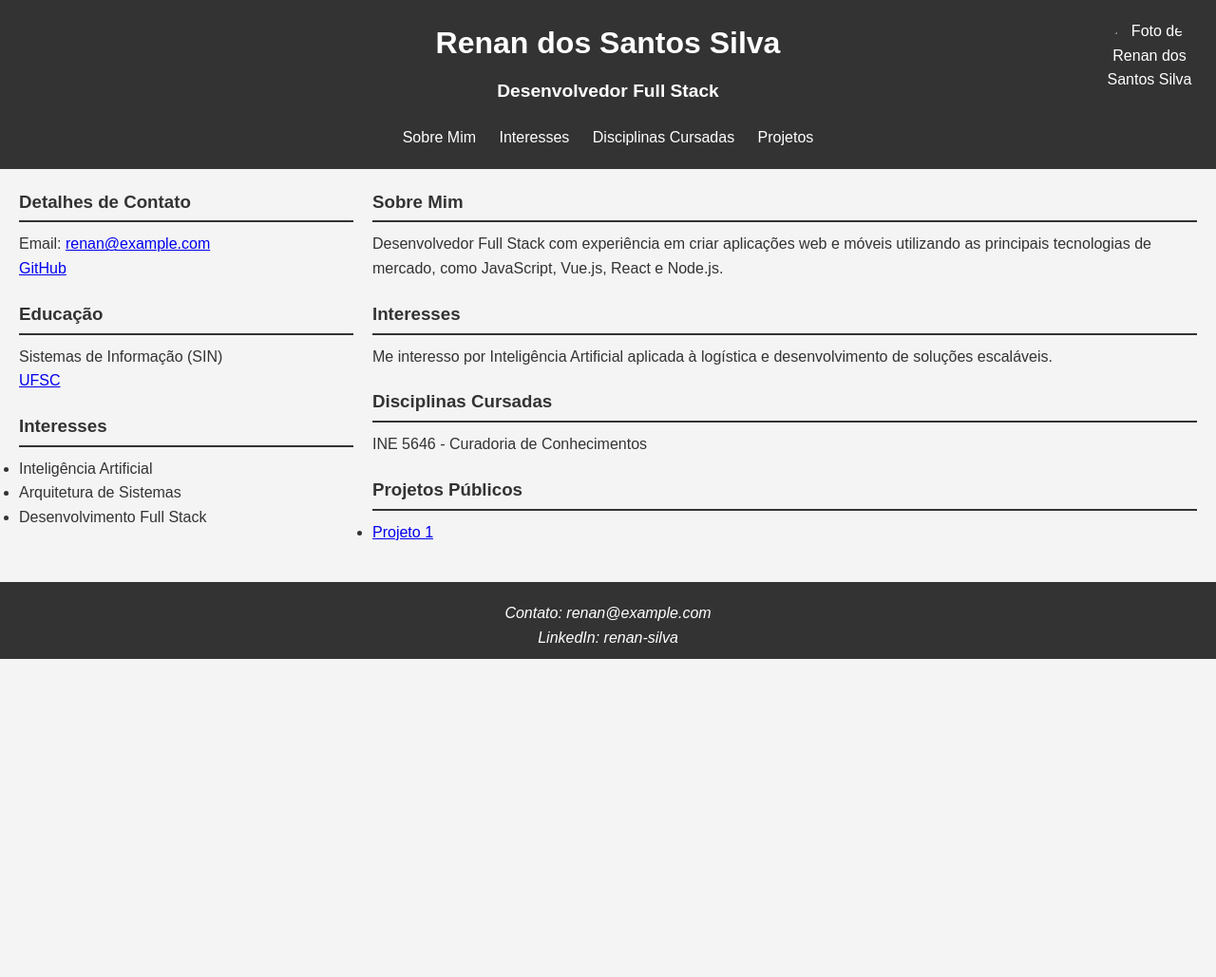
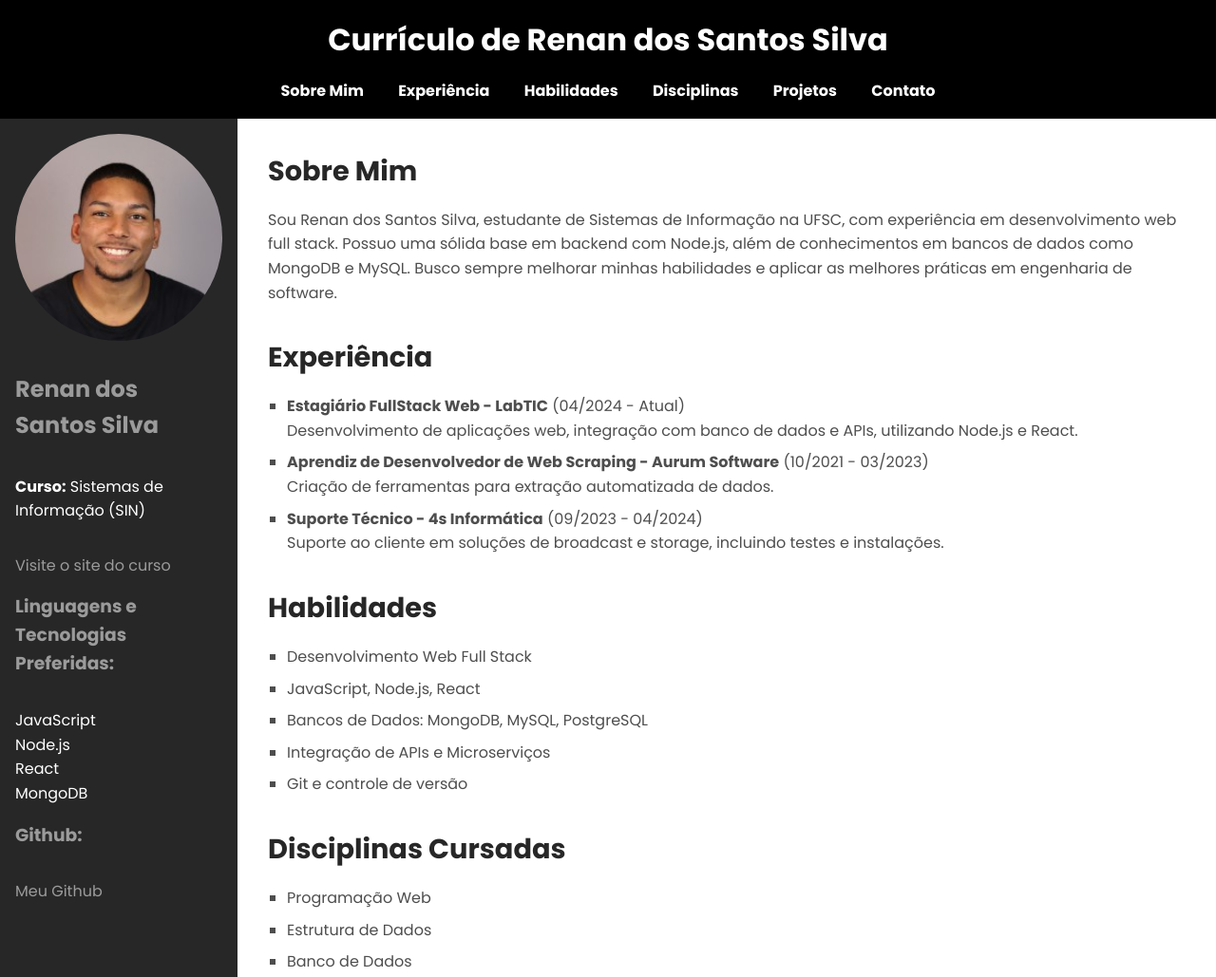
Before and after one commit to renanss4/aula04-web, a plain HTML site: page index.html in a window 1280 px wide. Shown: the top 1029 px of the page at 95% size. Before the commit the page ends 800 px from the top, so only its background shows below. Drawn offline with Linux system fonts and the light colour scheme.

Commit message:
layout criado

```diff
--- a/index.html
+++ b/index.html
@@ -1,82 +1,157 @@
 <!DOCTYPE html>
-<html lang="pt-br">
+<html lang="pt-BR">
   <head>
-    <meta charset="UTF-8">
-    <meta name="viewport" content="width=device-width, initial-scale=1.0">
-    <title>Currículo - Renan dos Santos Silva</title>
-    <link rel="icon" href="favicon.ico" type="image/x-icon">
-    <link rel="stylesheet" href="style.css">
+    <meta charset="UTF-8" />
+    <meta name="viewport" content="width=device-width, initial-scale=1.0" />
+    <title>Renan dos Santos Silva - Currículo</title>
+    <link rel="icon" href="/assets/icon.png" type="image/x-icon" />
+    <link rel="stylesheet" href="style.css" />
+    <link rel="preconnect" href="https://fonts.googleapis.com" />
+    <link rel="preconnect" href="https://fonts.gstatic.com" crossorigin />
+    <link
+      href="https://fonts.googleapis.com/css2?family=Poppins:ital,wght@0,100;0,200;0,300;0,400;0,500;0,600;0,700;0,800;0,900;1,100;1,200;1,300;1,400;1,500;1,600;1,700;1,800;1,900&display=swap"
+      rel="stylesheet"
+    />
   </head>
   <body>
+    <!-- Cabeçalho com navegação -->
     <header>
-        <div class="profile-picture">
-            <img src="sua-imagem.jpg" alt="Foto de Renan dos Santos Silva">
-        </div>
-        <h1>Renan dos Santos Silva</h1>
-        <h2>Desenvolvedor Full Stack</h2>
+      <h1>Currículo de Renan dos Santos Silva</h1>
       <nav>
-            <ul>
-                <li><a href="#sobre-mim">Sobre Mim</a></li>
-                <li><a href="#interesses">Interesses</a></li>
-                <li><a href="#disciplinas">Disciplinas Cursadas</a></li>
-                <li><a href="#projetos">Projetos</a></li>
-            </ul>
+        <a href="#sobre-mim">Sobre Mim</a>
+        <a href="#experiencia">Experiência</a>
+        <a href="#habilidades">Habilidades</a>
+        <a href="#disciplinas">Disciplinas</a>
+        <a href="#projetos">Projetos</a>
+        <a href="#contato">Contato</a>
       </nav>
     </header>
 
-    <div class="content">
+    <div id="hero">
+      <!-- Barra lateral -->
       <aside>
-            <section class="contact">
-                <h3>Detalhes de Contato</h3>
-                <p>Email: <a href="mailto:renan@example.com">renan@example.com</a></p>
-                <p><a href="https://github.com/seu-usuario" target="_blank">GitHub</a></p>
+        <img
+          src="/assets/perfil-renan.jpg"
+          alt="Foto de perfil de Renan dos Santos Silva"
+        />
+        <h2>Renan dos Santos Silva</h2>
+        <p><strong>Curso:</strong> Sistemas de Informação (SIN)</p>
+        <p>
+          <a href="https://sin.ufsc.br" target="_blank"
+            >Visite o site do curso</a
+          >
+        </p>
+        <h3>Linguagens e Tecnologias Preferidas:</h3>
+        <ul>
+          <li>JavaScript</li>
+          <li>Node.js</li>
+          <li>React</li>
+          <li>MongoDB</li>
+        </ul>
+        <h3>Github:</h3>
+        <p>
+          <a href="https://github.com/renan-silva" target="_blank"
+            >Meu Github</a
+          >
+        </p>
+      </aside>
+
+      <!-- Conteúdo Principal -->
+      <main>
+        <!-- Seção "Sobre Mim" -->
+        <section id="sobre-mim">
+          <h2>Sobre Mim</h2>
+          <p>
+            Sou Renan dos Santos Silva, estudante de Sistemas de Informação na
+            UFSC, com experiência em desenvolvimento web full stack. Possuo uma
+            sólida base em backend com Node.js, além de conhecimentos em bancos
+            de dados como MongoDB e MySQL. Busco sempre melhorar minhas
+            habilidades e aplicar as melhores práticas em engenharia de
+            software.
+          </p>
         </section>
 
-            <section class="education">
-                <h3>Educação</h3>
-                <p>Sistemas de Informação (SIN)</p>
-                <p><a href="link-para-o-curso" target="_blank">UFSC</a></p>
+        <!-- Seção "Experiência" -->
+        <section id="experiencia">
+          <h2>Experiência</h2>
+          <ul>
+            <li>
+              <strong>Estagiário FullStack Web - LabTIC</strong> (04/2024 -
+              Atual) <br />Desenvolvimento de aplicações web, integração com
+              banco de dados e APIs, utilizando Node.js e React.
+            </li>
+            <li>
+              <strong
+                >Aprendiz de Desenvolvedor de Web Scraping - Aurum
+                Software</strong
+              >
+              (10/2021 - 03/2023) <br />Criação de ferramentas para extração
+              automatizada de dados.
+            </li>
+            <li>
+              <strong>Suporte Técnico - 4s Informática</strong> (09/2023 -
+              04/2024) <br />Suporte ao cliente em soluções de broadcast e
+              storage, incluindo testes e instalações.
+            </li>
+          </ul>
         </section>
 
-            <section class="interests">
-                <h3>Interesses</h3>
+        <!-- Seção "Habilidades" -->
+        <section id="habilidades">
+          <h2>Habilidades</h2>
           <ul>
-                    <li>Inteligência Artificial</li>
-                    <li>Arquitetura de Sistemas</li>
-                    <li>Desenvolvimento Full Stack</li>
+            <li>Desenvolvimento Web Full Stack</li>
+            <li>JavaScript, Node.js, React</li>
+            <li>Bancos de Dados: MongoDB, MySQL, PostgreSQL</li>
+            <li>Integração de APIs e Microserviços</li>
+            <li>Git e controle de versão</li>
           </ul>
         </section>
-        </aside>
 
-        <main>
-            <section id="sobre-mim">
-                <h3>Sobre Mim</h3>
-                <p>Desenvolvedor Full Stack com experiência em criar aplicações web e móveis utilizando as principais tecnologias de mercado, como JavaScript, Vue.js, React e Node.js.</p>
+        <!-- Seção "Disciplinas Cursadas" -->
+        <section id="disciplinas">
+          <h2>Disciplinas Cursadas</h2>
+          <ul>
+            <li>Programação Web</li>
+            <li>Estrutura de Dados</li>
+            <li>Banco de Dados</li>
+            <!-- Adicione outras disciplinas relevantes -->
+          </ul>
         </section>
 
-            <section id="interesses">
-                <h3>Interesses</h3>
-                <p>Me interesso por Inteligência Artificial aplicada à logística e desenvolvimento de soluções escaláveis.</p>
-            </section>
-
-            <section id="disciplinas">
-                <h3>Disciplinas Cursadas</h3>
-                <p>INE 5646 - Curadoria de Conhecimentos</p>
-            </section>
-
+        <!-- Seção "Projetos" -->
         <section id="projetos">
-                <h3>Projetos Públicos</h3>
+          <h2>Projetos</h2>
           <ul>
-                    <li><a href="https://github.com/seu-usuario/projeto1" target="_blank">Projeto 1</a></li>
+            <li>
+              <a href="https://github.com/renan-silva/projeto1" target="_blank"
+                >Projeto 1 - Aplicação de Chat</a
+              >
+              <br />Sistema de chat para universitários, usando Node.js, Express
+              e MongoDB.
+            </li>
+            <li>
+              <a href="https://github.com/renan-silva/projeto2" target="_blank"
+                >Projeto 2 - Sistema de Quiz</a
+              >
+              <br />Plataforma de quiz com autenticação e banco de dados.
+            </li>
           </ul>
         </section>
       </main>
     </div>
 
+    <!-- Rodapé -->
     <footer>
-        <address>
-            Contato: <a href="mailto:renan@example.com">renan@example.com</a><br>
-            LinkedIn: <a href="https://www.linkedin.com/in/renan-silva" target="_blank">renan-silva</a>
+      <address id="contato">
+        <p>Entre em contato:</p>
+        <p>Email: <a href="mailto:renan@email.com">renan@email.com</a></p>
+        <p>
+          LinkedIn:
+          <a href="https://linkedin.com/in/renan-silva" target="_blank"
+            >Meu LinkedIn</a
+          >
+        </p>
       </address>
     </footer>
   </body>
--- a/style.css
+++ b/style.css
@@ -1,121 +1,177 @@
+/* Paleta de cores */
+:root {
+  --color1: #000000;
+  --color2: #272727;
+  --color3: #4e4e4e;
+  --color4: #747474;
+  --color5: #9b9b9b;
+}
+
 * {
-    margin: 0;
-    padding: 0;
-    box-sizing: border-box;
+  margin: 0;
+  padding: 0;
+  box-sizing: border-box;
+  font-family: Poppins, sans-serif;
 }
 
 body {
-    font-family: Arial, sans-serif;
-    background-color: #f4f4f4;
-    color: #333;
-    line-height: 1.6;
+  background-color: var(--color5);
+  color: var(--color1);
+  line-height: 1.6;
+  display: flex;
+  flex-direction: column;
+  min-height: 100vh;
 }
 
+/* Estilo do Cabeçalho */
 header {
-    background-color: #333;
-    color: white;
-    padding: 20px;
-    text-align: center;
-    position: relative;
+  background-color: var(--color1);
+  color: white;
+  padding: 1rem;
+  text-align: center;
 }
 
 header h1 {
-    font-size: 2em;
+  font-size: 2rem;
 }
 
-header h2 {
-    font-size: 1.2em;
-    margin-top: 10px;
+nav {
+  margin-top: 1rem;
 }
 
-header nav {
-    margin-top: 20px;
+nav a {
+  color: white;
+  text-decoration: none;
+  margin: 0 1rem;
+  font-weight: bold;
 }
 
-header nav ul {
-    list-style: none;
-    padding: 0;
+nav a:hover {
+  color: var(--color5);
 }
 
-header nav ul li {
-    display: inline;
-    margin: 0 10px;
+#hero {
+  display: flex;
+  background-color: blue;
 }
 
-header nav ul li a {
-    color: #fff;
-    text-decoration: none;
+/* Estilo da Barra Lateral */
+aside {
+  background-color: var(--color2);
+  color: white;
+  padding: 1rem;
+  width: 250px;
+  float: left;
+  display: flex;
+  flex-direction: column;
+  gap: 1rem;
 }
 
-header nav ul li a:hover {
-    text-decoration: underline;
+aside img {
+  width: 100%;
+  border-radius: 50%;
+  margin-bottom: 1rem;
 }
 
-.profile-picture {
-    position: absolute;
-    top: 20px;
-    right: 20px;
-    width: 100px;
-    height: 100px;
-    border-radius: 50%;
-    overflow: hidden;
+aside h2,
+aside h3 {
+  color: var(--color5);
 }
 
-.profile-picture img {
-    width: 100%;
-    height: 100%;
-    object-fit: cover;
+aside p,
+aside ul {
+  margin-top: 1rem;
 }
 
-.content {
-    display: flex;
-    padding: 20px;
+aside ul {
+  list-style: none;
 }
 
-aside {
-    width: 30%;
-    padding-right: 20px;
+aside a {
+  color: var(--color5);
+  text-decoration: none;
 }
 
-main {
-    width: 70%;
+aside a:hover {
+  color: white;
 }
 
-aside section, main section {
-    margin-bottom: 20px;
+/* Estilo do Conteúdo Principal */
+main {
+  padding: 2rem;
+  /* margin-left: 270px; */
+  background-color: white;
+  flex: 1;
+  height: 100%;
 }
 
-h3 {
-    border-bottom: 2px solid #333;
-    padding-bottom: 5px;
-    margin-bottom: 10px;
+main section {
+  margin-bottom: 2rem;
 }
 
-.skills ul {
-    list-style-type: none;
-    padding: 0;
+main h2 {
+  font-size: 1.8rem;
+  color: var(--color2);
+  margin-bottom: 1rem;
 }
 
-.skills ul li {
-    margin-bottom: 5px;
+main p,
+main ul {
+  font-size: 1rem;
+  color: var(--color3);
 }
 
+main ul {
+  list-style: square;
+  padding-left: 20px;
+}
+
+main ul li {
+  margin-bottom: 0.5rem;
+}
+
+/* Estilo do Rodapé */
 footer {
-    background-color: #333;
-    color: white;
-    text-align: center;
-    padding: 10px;
+  background-color: var(--color1);
+  color: white;
+  padding: 1rem;
+  text-align: center;
+}
+
+footer p,
+footer a {
+  color: white;
+  font-size: 1rem;
 }
 
 footer a {
-    color: #fff;
-    text-decoration: none;
+  text-decoration: none;
+  font-weight: bold;
 }
 
 footer a:hover {
-    text-decoration: underline;
+  color: var(--color5);
 }
 
-address {
-    margin-top: 10px;
+/* Responsividade */
+@media (max-width: 768px) {
+  aside {
+    width: 100%;
+    float: none;
+    text-align: center;
+  }
+
+  main {
+    margin-left: 0;
+    padding: 1rem;
+  }
+
+  nav a {
+    display: block;
+    margin: 0.5rem 0;
+  }
+
+  #hero {
+    flex-direction: column;
+  }
 }
```
Also changed, not shown: assets/icon.png (added), assets/perfil-renan.jpg (added). Lines whose indentation alone changed are shown as unchanged.
